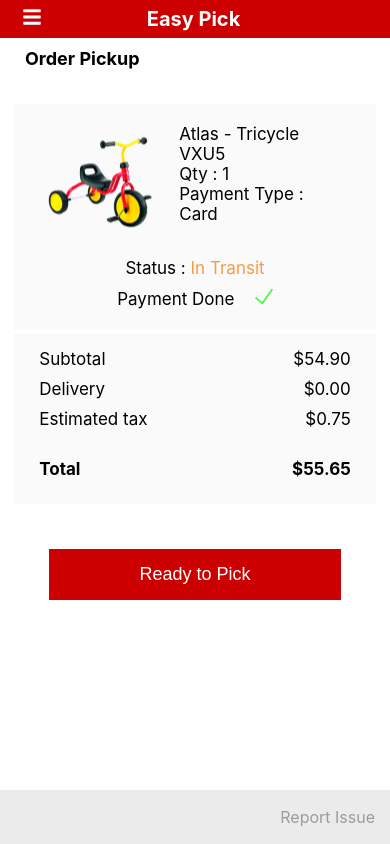
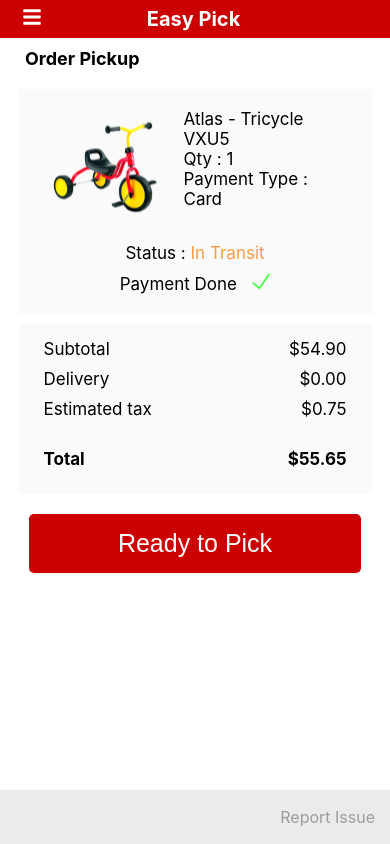
Before and after one commit to MNishita/pick-up-elevator, a React (Create React App) app: page / in a window 390 px wide. Built offline with nearby package versions, Linux system fonts and the light colour scheme.

Commit message:
modified qr button

```diff
--- a/package.json
+++ b/package.json
@@ -10,6 +10,7 @@
     "react": "^18.2.0",
     "react-dom": "^18.2.0",
     "react-icons": "^4.4.0",
+    "react-router-dom": "^6.3.0",
     "react-scripts": "5.0.1",
     "web-vitals": "^2.1.4"
   },
--- a/src/pages/order/order-details.css
+++ b/src/pages/order/order-details.css
@@ -62,10 +62,19 @@
     font-weight: 700;
 }
 
-.button {
-    background-color: #cc0000;
-    color: white;
-    font-size: large;
+button {
+    font-size: 25px;
+    padding: 10px 100px;
+    margin: 20px;
+    background: #f6f6f6;
+    border: #f6f6f6;
+    color: #797979;
+    border-radius: 5px;
+    cursor: pointer;
+}
+
+.qr {
+    display: none;
 }
 
 @media screen and (max-width:1130px) {
@@ -96,11 +105,12 @@
     }
 
     .details{
-        display: inline;
+        display: inline-block;
+        margin: 0 5px;
     }
 
     .section-1, .section-2{
-        margin: 5px auto;
+        margin: 10px auto;
         padding: 10px 15px;
     }
 
@@ -137,4 +147,27 @@
         margin-bottom: 10px;
         font-weight: 700;
     }
+
+    button {
+        padding: 15px;
+        margin: 10px auto;
+        background: #cc0000;
+        color: white;
+        width: 85%;
+    }
+
+    .button-text {
+        padding-top: 4px;
+        position: relative;
+        transition: 0.5s;
+    }
+
+    button:hover .qr {
+        display: inline-block;
+    }
+
+    button:hover{
+        display: flex;
+        justify-content: space-between;
+    }
 }
--- a/src/pages/order/order-details.js
+++ b/src/pages/order/order-details.js
@@ -2,6 +2,7 @@ import React from "react";
 import "./order-details.css";
 import Image from "../../assets/image.svg";
 import Tick from "../../assets/tick.svg";
+import Qr from "../../assets/qrcode.svg";
 
 function Order() {
     return(
@@ -23,7 +24,7 @@ function Order() {
                     </span>
                     <span className="payment">
                         Payment Done
-                        <img style={{paddingLeft:20}} src={Tick} height={17} ></img>
+                        <img style={{paddingLeft:15}} src={Tick} height={17} ></img>
                     </span>
                 </div>
             </div>
@@ -47,9 +48,10 @@ function Order() {
             </div>
         </section>
         <div>
-            <form>
-                <input className="button" type="button" value="Ready to Pick"></input>
-            </form>
+            <button>
+                <span className="button-text">Ready to Pick</span>
+                <img className="qr" src={Qr}></img>
+            </button>
         </div>
     </div>
     )
```
Also changed, not shown: src/assets/qrcode.svg (added), 1 other file (tests, documents, lock files or other folders).
